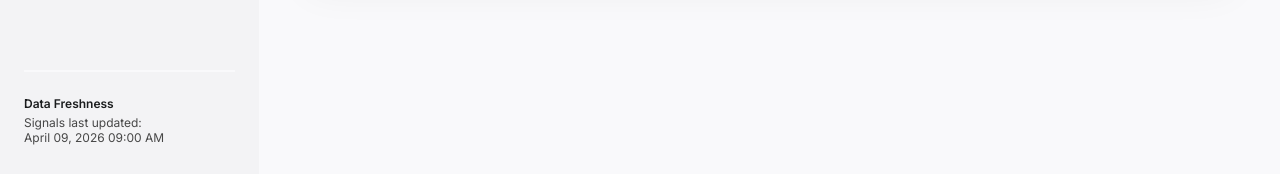
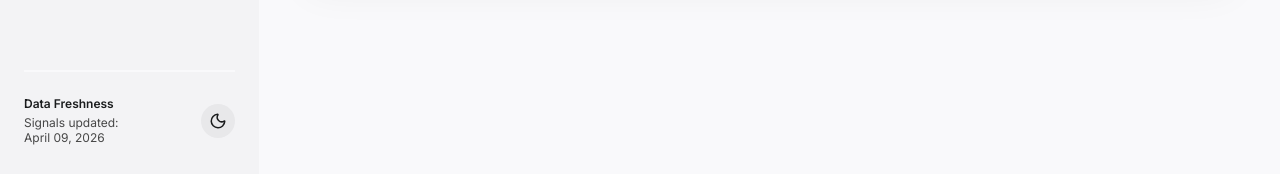
Before and after one commit to abhi-dev99/supplite, a React app in the folder frontend/: page / in a window 1280 px wide. Shown: the part 623-797 px from the top of the page. Built offline with nearby package versions, Linux system fonts and the light colour scheme; the HTML template or start-up script is replaced by a standard one.

Commit message:
feat(ui): add dark mode and light mode toggle

```diff
--- a/frontend/src/App.jsx
+++ b/frontend/src/App.jsx
@@ -1,4 +1,4 @@
-import { useState } from 'react';
+import { useState, useEffect } from 'react';
 import Sidebar from './components/Sidebar';
 import SkuRiskOverview from './views/SkuRiskOverview';
 import SignalTimeline from './views/SignalTimeline';
@@ -8,6 +8,15 @@ import './App.css';
 
 function App() {
   const [currentView, setCurrentView] = useState('overview');
+  const [theme, setTheme] = useState('light');
+
+  useEffect(() => {
+    document.documentElement.setAttribute('data-theme', theme);
+  }, [theme]);
+
+  const toggleTheme = () => {
+    setTheme(prev => prev === 'light' ? 'dark' : 'light');
+  };
 
   const renderView = () => {
     switch (currentView) {
@@ -21,7 +30,7 @@ function App() {
 
   return (
     <div className="app-layout">
-      <Sidebar currentView={currentView} setCurrentView={setCurrentView} />
+      <Sidebar currentView={currentView} setCurrentView={setCurrentView} theme={theme} toggleTheme={toggleTheme} />
       <main className="main-content">
         <div className="scrollable-area">
           {renderView()}
--- a/frontend/src/components/Sidebar.jsx
+++ b/frontend/src/components/Sidebar.jsx
@@ -1,6 +1,6 @@
-import { LayoutDashboard, TrendingUp, FileText, SplitSquareHorizontal } from 'lucide-react';
+import { LayoutDashboard, TrendingUp, FileText, SplitSquareHorizontal, Sun, Moon } from 'lucide-react';
 
-export default function Sidebar({ currentView, setCurrentView }) {
+export default function Sidebar({ currentView, setCurrentView, theme, toggleTheme }) {
   const navItems = [
     { id: 'overview', label: 'Overview', icon: LayoutDashboard },
     { id: 'timeline', label: 'Signal Timeline', icon: TrendingUp },
@@ -53,14 +53,36 @@ export default function Sidebar({ currentView, setCurrentView }) {
 
       <div style={{
         marginTop: 'auto',
+        display: 'flex',
+        alignItems: 'center',
+        justifyContent: 'space-between',
         paddingTop: '24px',
-        borderTop: '2px solid var(--color-background)',
-        fontSize: '0.75rem',
-        color: 'var(--color-text-secondary)'
+        borderTop: '2px solid var(--color-background)'
       }}>
-        <div style={{ fontWeight: 600, color: 'var(--color-text-primary)', marginBottom: '4px' }}>Data Freshness</div>
-        <div>Signals last updated:</div>
-        <div>April 09, 2026 09:00 AM</div>
+        <div style={{
+          fontSize: '0.75rem',
+          color: 'var(--color-text-secondary)'
+        }}>
+          <div style={{ fontWeight: 600, color: 'var(--color-text-primary)', marginBottom: '4px' }}>Data Freshness</div>
+          <div>Signals updated: </div>
+          <div>April 09, 2026</div>
+        </div>
+
+        <button
+          onClick={toggleTheme}
+          style={{
+            padding: '8px',
+            borderRadius: '50%',
+            backgroundColor: 'var(--color-surface-hover)',
+            color: 'var(--color-text-primary)',
+            display: 'flex',
+            alignItems: 'center',
+            justifyContent: 'center'
+          }}
+          title={`Switch to ${theme === 'light' ? 'dark' : 'light'} mode`}
+        >
+          {theme === 'light' ? <Moon size={18} /> : <Sun size={18} />}
+        </button>
       </div>
     </div>
   );
--- a/frontend/src/index.css
+++ b/frontend/src/index.css
@@ -1,6 +1,7 @@
 @import url('https://fonts.googleapis.com/css2?family=Inter:wght@400;500;600;700&family=Noto+Serif:wght@400;500;600;700&display=swap');
 
 :root {
+  /* Default Light Mode */
   --color-background: #f9f9fb;
   --color-surface: #f3f3f5;
   --color-surface-hover: #e8e8ea;
@@ -28,6 +29,33 @@
   --font-sans: 'Inter', sans-serif;
 
   --shadow-diffused: 0 12px 40px rgba(26, 28, 29, 0.06);
+}
+
+[data-theme='dark'] {
+  --color-background: #121212;
+  --color-surface: #1a1a1a;
+  --color-surface-hover: #262626;
+  --color-surface-floating: #202020;
+
+  --color-text-primary: #f0f0f2;
+  --color-text-secondary: #a0a0a0;
+
+  --color-primary: #ffffff;
+  --color-primary-on: #000000;
+
+  --color-stockout-bg: #4a0004;
+  --color-stockout-text: #ffb4ab;
+
+  --color-overstock-bg: #4d3300;
+  --color-overstock-text: #ffdc96;
+
+  --color-watch-bg: #00255c;
+  --color-watch-text: #adc6ff;
+
+  --color-ok-bg: #003b15;
+  --color-ok-text: #86efac;
+
+  --shadow-diffused: 0 12px 40px rgba(0, 0, 0, 0.4);
 }
 
 * {
```
